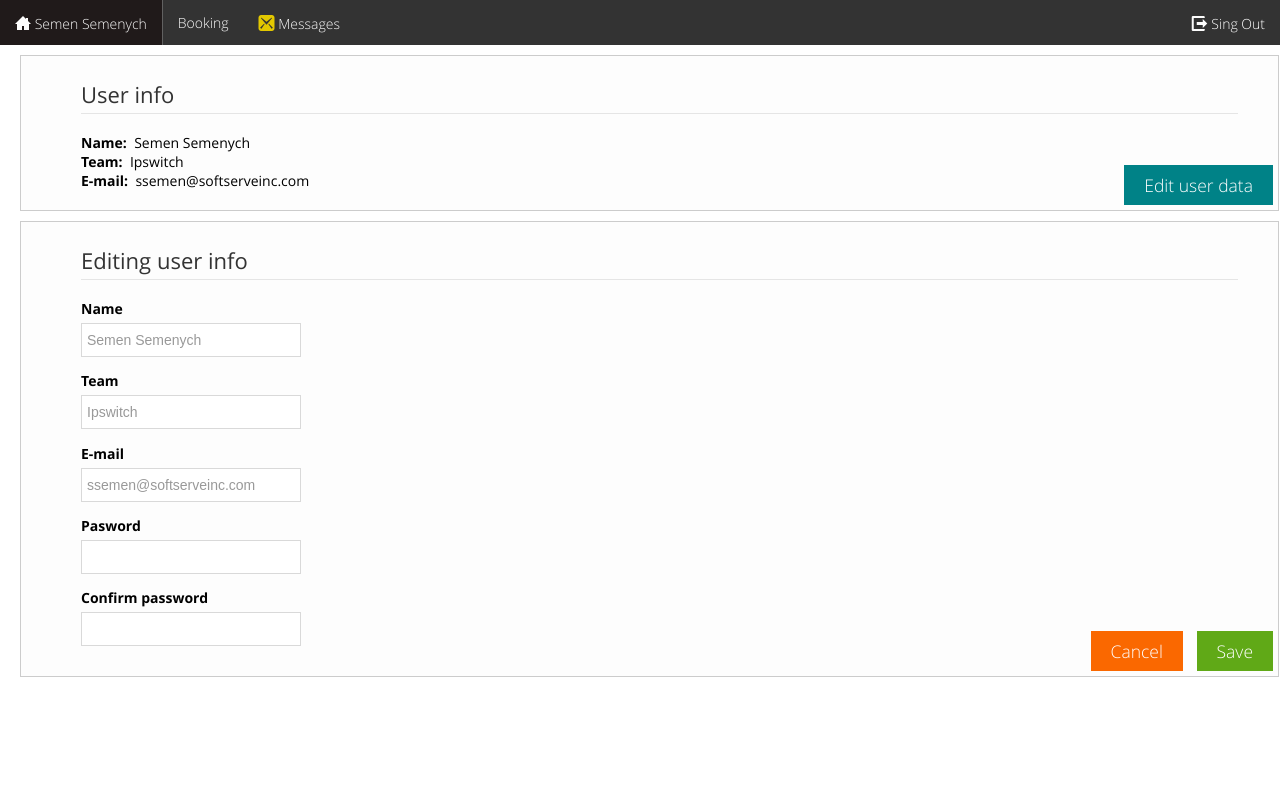
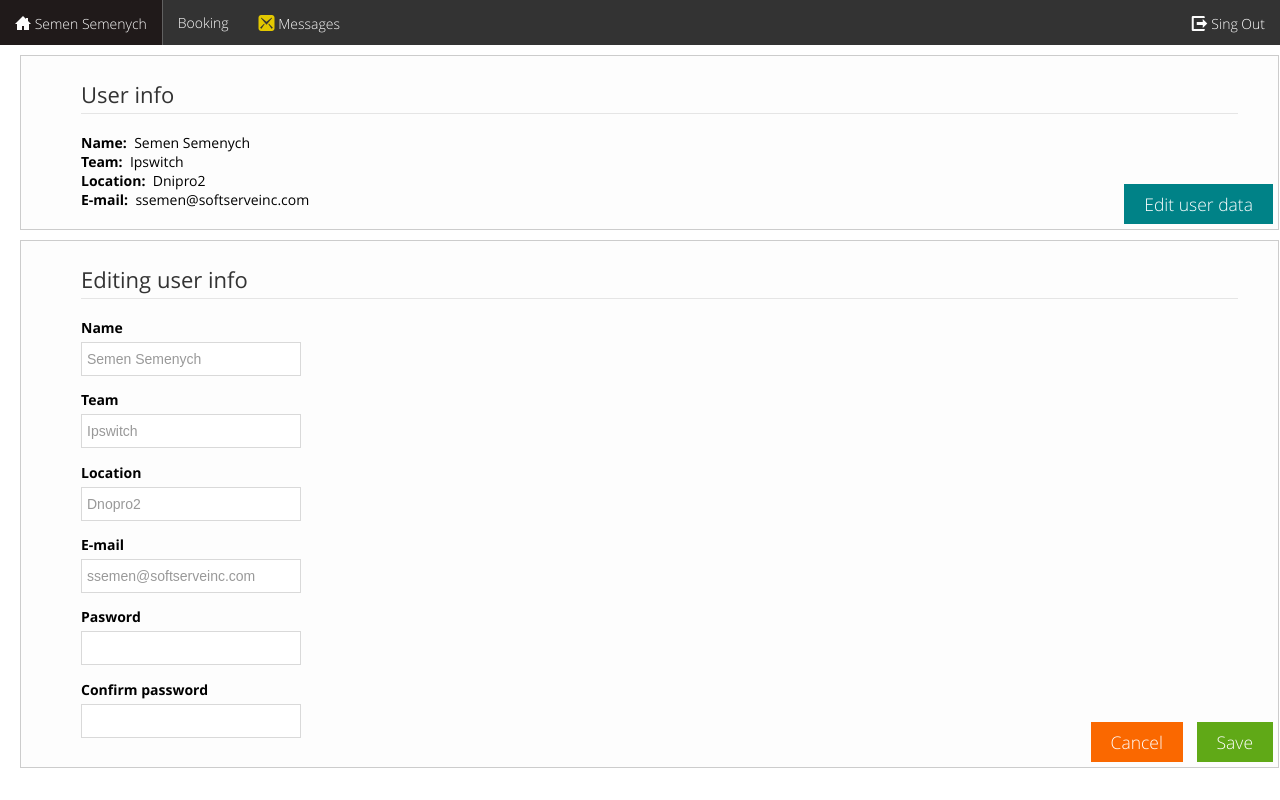
Before and after one commit to AgataAnja/booking, a website: page user_home.html in a window 1280 px wide. Drawn offline with Linux system fonts and the light colour scheme.

Commit message:
append location

```diff
--- a/user_home.html
+++ b/user_home.html
@@ -53,6 +53,11 @@
 			</div>
 
 			<div>
+				<span><strong>Location:&nbsp;</strong></span>
+				<span>Dnipro2</span>
+			</div>
+
+			<div>
 				<span><strong>E-mail:&nbsp;</strong></span>
 				<span>ssemen@softserveinc.com</span>
 			</div>
@@ -79,6 +84,12 @@
 					<label><strong>Team</strong></label>
 					<div class="input-control text size3" data-role="input-control">
 						<input type="text" placeholder="Ipswitch">
+						<button class="btn-clear" tabindex="-1" type="button"></button>
+					</div>
+
+					<label><strong>Location</strong></label>
+					<div class="input-control text size3" data-role="input-control">
+						<input type="text" placeholder="Dnopro2">
 						<button class="btn-clear" tabindex="-1" type="button"></button>
 					</div>
 
```
Also changed, not shown: index.html (+6 -0 lines).
